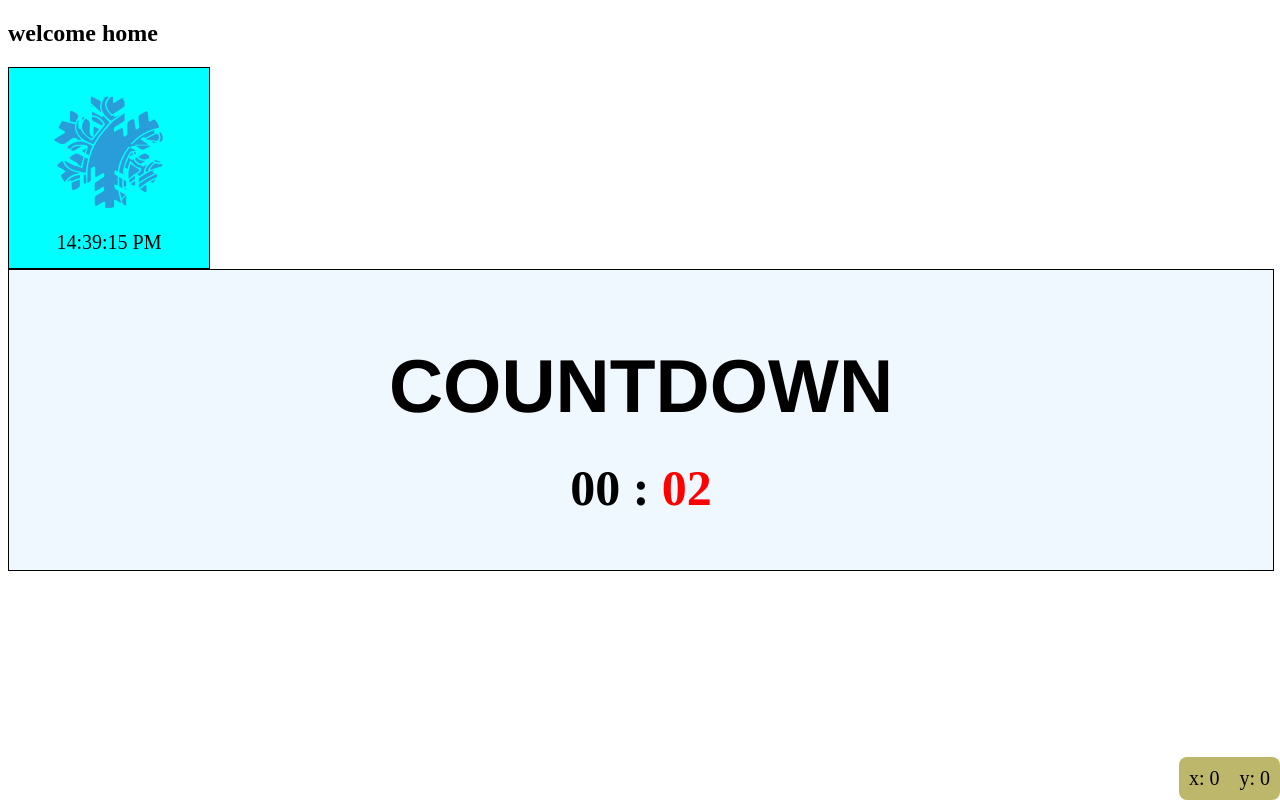
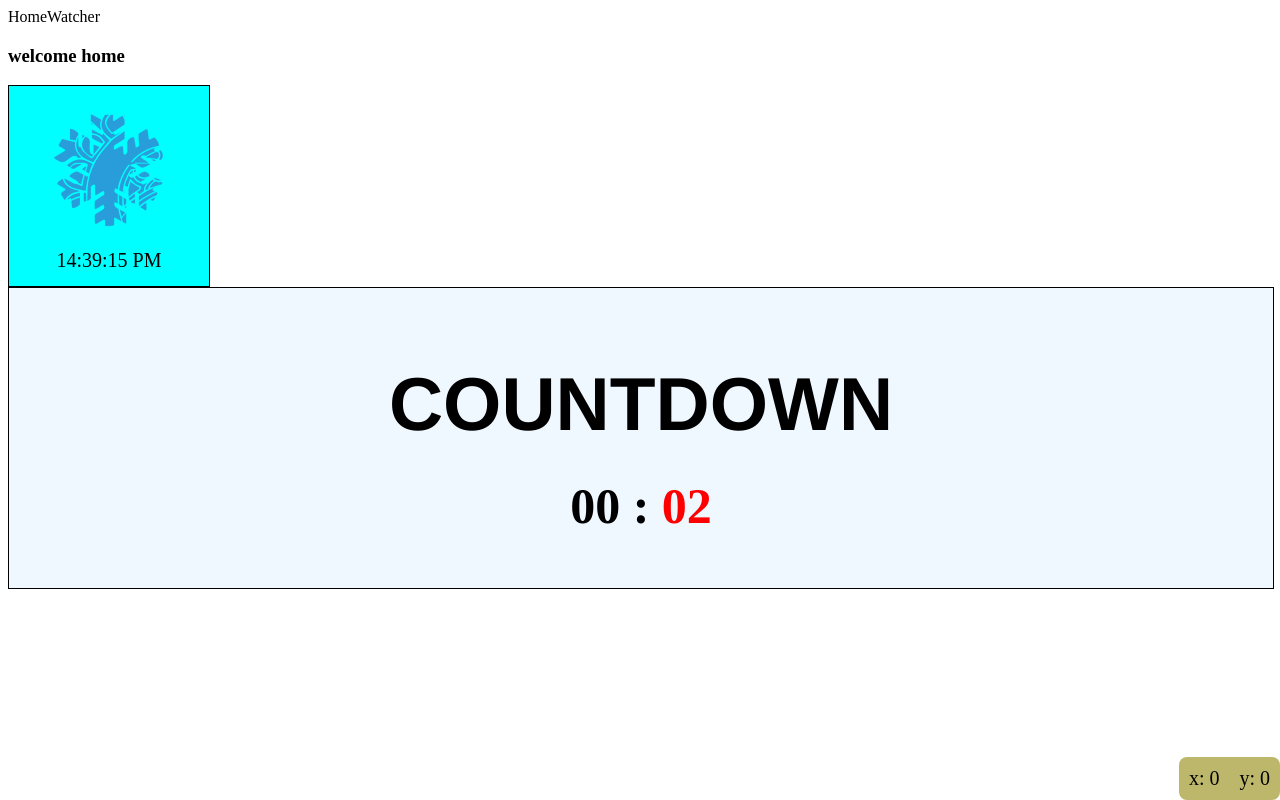
Before and after one commit to idandavid1/angular-basics, an Angular app: page / in a window 1280 px wide. Built offline with nearby package versions, Linux system fonts and the light colour scheme.

Commit message:
add who-watch

```diff
--- a/src/app/app-root/app.component.html
+++ b/src/app/app-root/app.component.html
@@ -1,6 +1,15 @@
-<section class="home">
-  <h1>welcome home</h1>
-  <show-time></show-time>
-  <count-down [countDown]="countDown" (due)="endCountDown()"></count-down>
-  <show-coords></show-coords>
+<section class="app">
+  <header>
+    <nav>
+      <span (click)="toggleWatchPage()" [class]="isWatchPage ? '' : 'active'">Home</span>
+      <span (click)="toggleWatchPage()" [class]="isWatchPage ? 'active' : ''">Watcher</span>
+    </nav>
+  </header>
+  <section *ngIf="!isWatchPage" class="home">
+    <h1>welcome home</h1>
+    <show-time></show-time>
+    <count-down [countDown]="countDown" (due)="endCountDown()"></count-down>
+    <show-coords></show-coords>
+  </section>
+  <who-watch *ngIf="isWatchPage"></who-watch>
 </section>
--- a/src/app/app-root/app.component.ts
+++ b/src/app/app-root/app.component.ts
@@ -7,8 +7,12 @@ import { Component } from '@angular/core';
 })
 
 export class AppComponent {
-  title = 'angular-basics';
   countDown = Date.now() + 7 * 1000
+  isWatchPage = false
+
+  toggleWatchPage() {
+    this.isWatchPage =!this.isWatchPage
+  }
 
   playAudio(){
     let audio = new Audio()
--- /dev/null
+++ b/src/app/cmps/who-watch/who-watch.component.html
@@ -0,0 +1 @@
+<p>who-watch works!</p>
--- a/src/app/modules/app.module.ts
+++ b/src/app/modules/app.module.ts
@@ -6,13 +6,15 @@ import { AppComponent } from '../app-root/app.component';
 import { ShowTimeComponent } from '../cmps/show-time/show-time.component';
 import { CountDownComponent } from '../cmps/count-down/count-down.component';
 import { ShowCoordsComponent } from '../cmps/show-coords/show-coords.component';
+import { WhoWatchComponent } from '../cmps/who-watch/who-watch.component';
 
 @NgModule({
   declarations: [
     AppComponent,
     ShowTimeComponent,
     CountDownComponent,
-    ShowCoordsComponent
+    ShowCoordsComponent,
+    WhoWatchComponent
   ],
   imports: [
     BrowserModule,
```
Also changed, not shown: src/app/cmps/who-watch/who-watch.component.ts (added, +10 -0 lines), src/app/cmps/who-watch/who-watch.component.scss (added), 1 other file (tests, documents, lock files or other folders).
